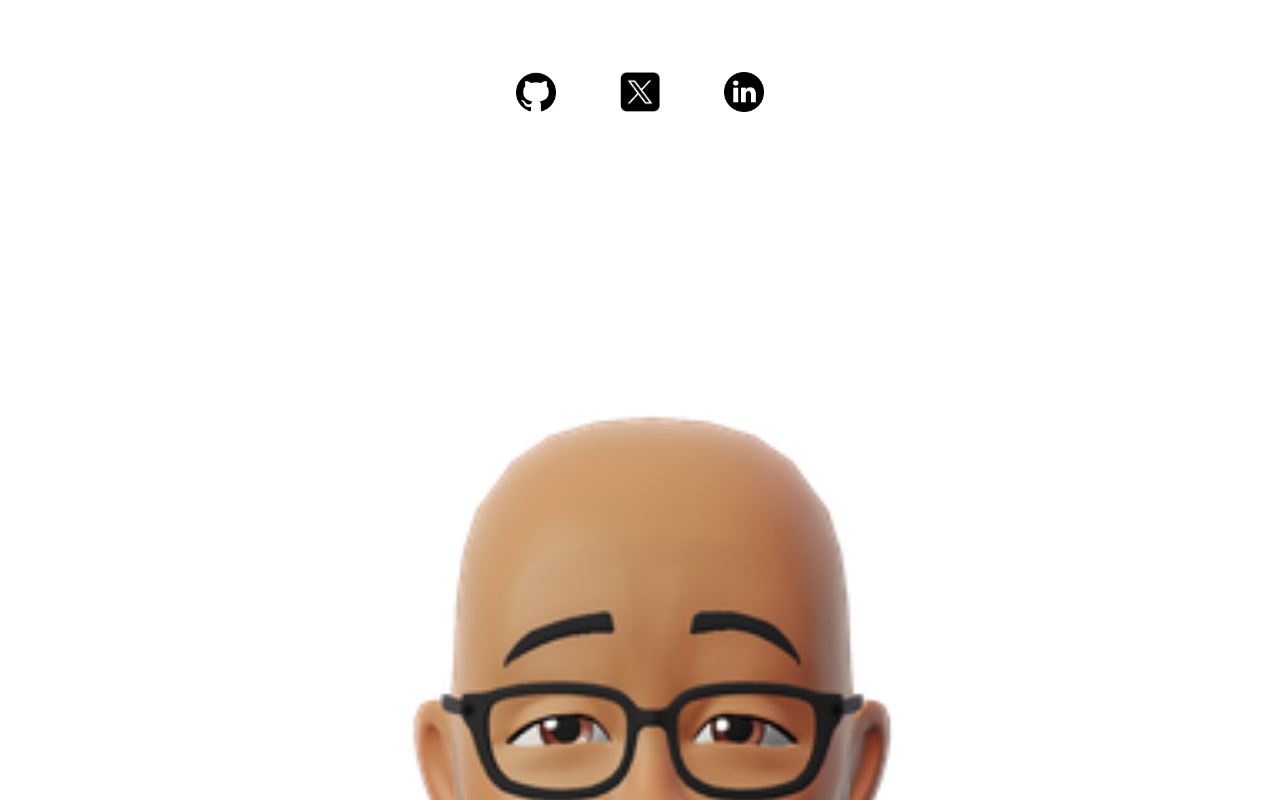
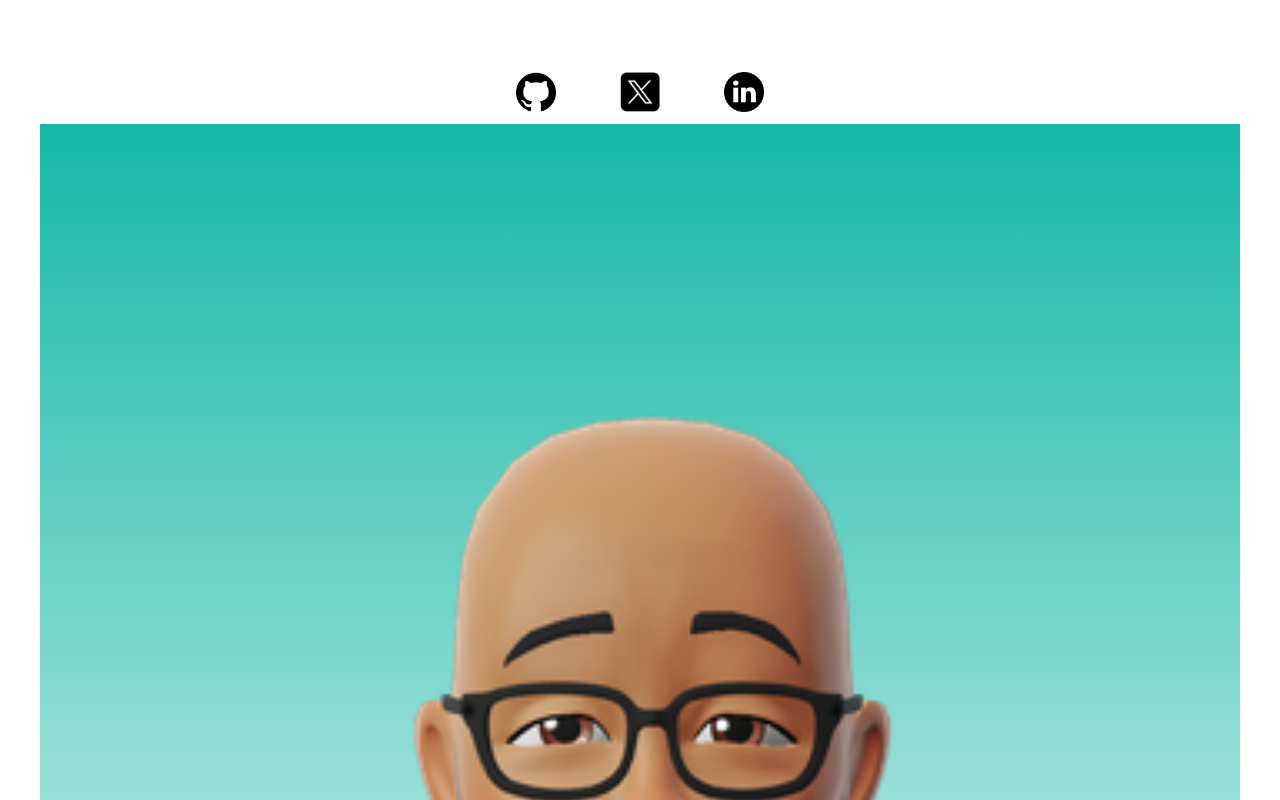
Before and after one commit to Thibaut-Moncourtois/ThibzGD.dev, a React (Vite) app: page / in a window 1280 px wide. Shown: the part 360-1160 px from the top of the page. Built offline with nearby package versions, Linux system fonts and the light colour scheme.

Commit message:
bg gradient de l'avatar

```diff
--- a/src/components/Avatar/Avatar.tsx
+++ b/src/components/Avatar/Avatar.tsx
@@ -2,8 +2,8 @@ import Avatar1 from '../../assets/avatar-1.png';
 
 function Avatar() {
   return (
-    <div className="avatar flex justify-center">
-      <img className="w-10 " src={Avatar1} alt="avatar" />
+    <div className="avatar flex justify-center relative bg-gradient-to-b from-teal-500">
+      <img src={Avatar1} alt="avatar" />
     </div>
   );
 }
```
